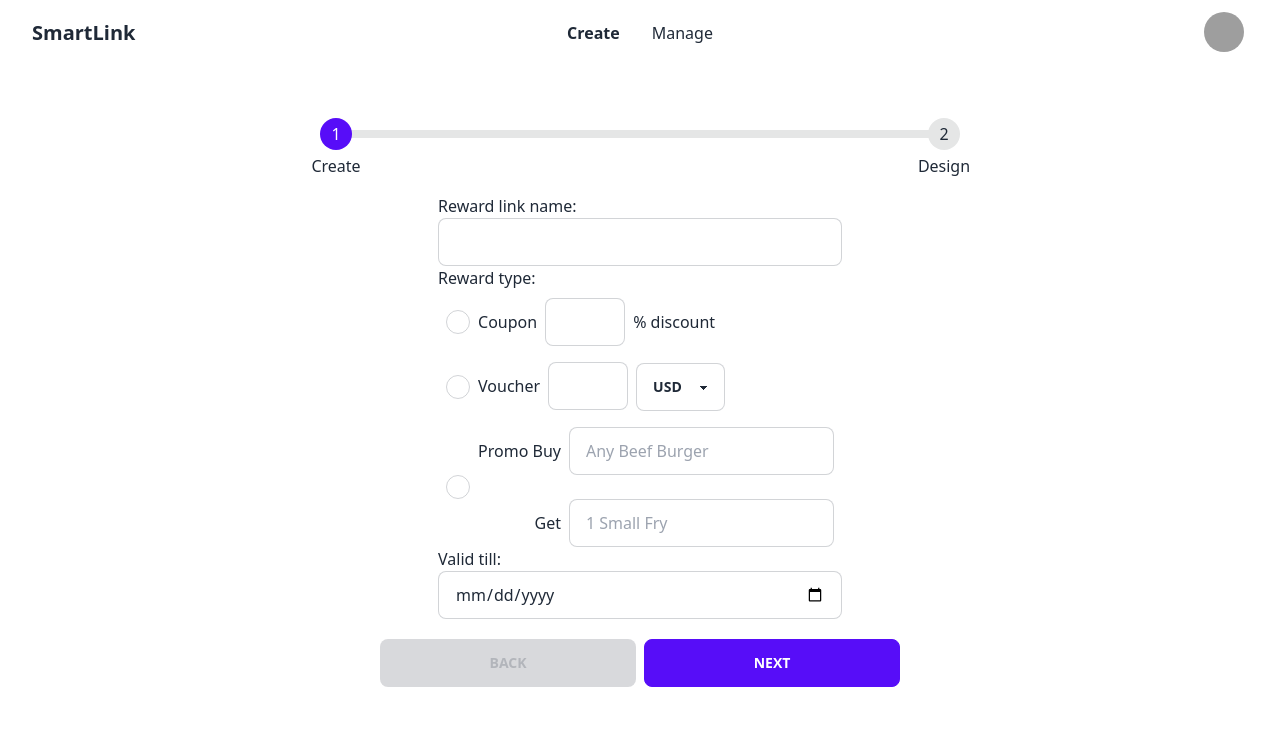
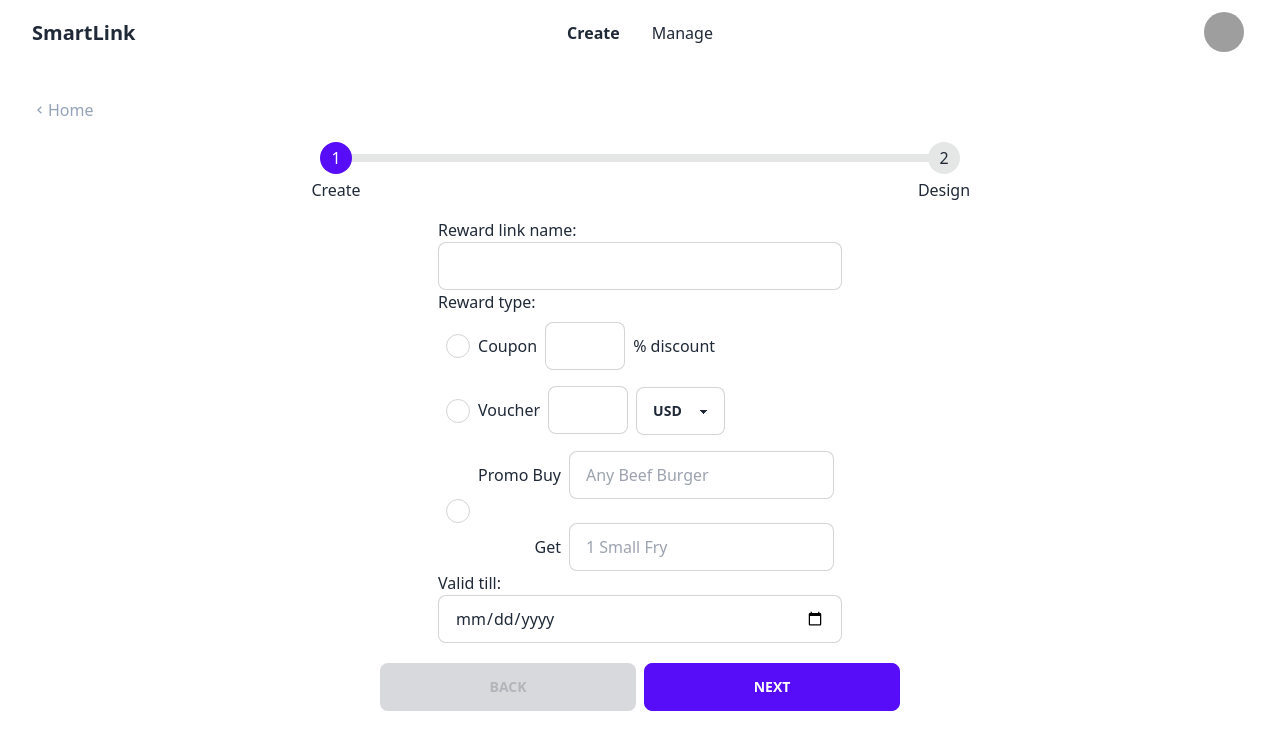
Before and after one commit to ghostjson/smartlink-frontend, a Next.js app: page /create/rewards in a window 1280 px wide. Shown: the top 750 px of the page. Built offline with nearby package versions, Linux system fonts and the light colour scheme; grey boxes are pictures that could not be loaded.

Commit message:
feat: home button to go back to /create

```diff
--- a/pages/create/rewards.tsx
+++ b/pages/create/rewards.tsx
@@ -6,6 +6,8 @@ import RewardForm from '../../components/shared/RewardForm';
 import RewardView from '../../components/shared/RewardView';
 import PrivateRoute from '../../hoc/PrivateRoute';
 import { RewardI } from '../../interfaces/Reward';
+import Link from 'next/link';
+import { BiChevronLeft } from 'react-icons/bi';
 
 const Rewards: NextPage = () => {
   const [page, setPage] = useState(0);
@@ -49,6 +51,12 @@ const Rewards: NextPage = () => {
   return (
     <PrivateRoute>
       <HomeLayout>
+        <Link href='/create'>
+          <a className='text-slate-400 flex items-center container mx-auto'>
+            <BiChevronLeft />
+            <span>Home</span>
+          </a>
+        </Link>
         <ul className='steps w-full my-4'>
           <li className='step step-primary'>Create</li>
           <li className={`step ${page === 1 && 'step-primary'}`}>Design</li>
```
